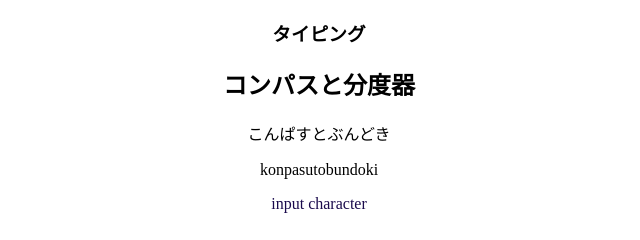
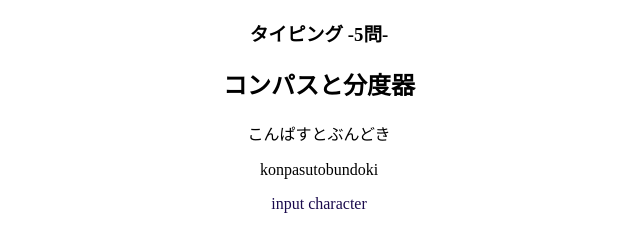
Before and after one commit to SnackCalpasFriend/typing, a plain HTML site: page index.html in a window 1280 px wide. Shown: the full height of the page, 321-961 px from the left. Drawn offline with Linux system fonts and the light colour scheme.

Commit message:
バグがあるとは思えん
多分

```diff
--- a/index.html
+++ b/index.html
@@ -4,18 +4,15 @@
     <meta charset="UTF-8" />
     <meta name="viewport" content="width=device-width, initial-scale=1.0" />
     <link rel="stylesheet" href="style.css" />
-    <title>寿司打</title>
+    <title>オリジナルタイピングゲーム</title>
   </head>
   <body>
-    <h3>タイピング</h3>
+    <h3>タイピング -5問-</h3>
     <h2 class="Sample">typingKanjiSample</h2>
     <p class="Sample">typingHiraSample</p>
     <p class="Sample">typingRomaSample</p>
 
     <p id="Input" class="inputCharacter">input character</p>
-    <!--
-    <script src="index.js"></script> -->
-
     <script src="indexPractice.js"></script>
   </body>
 </html>
```
